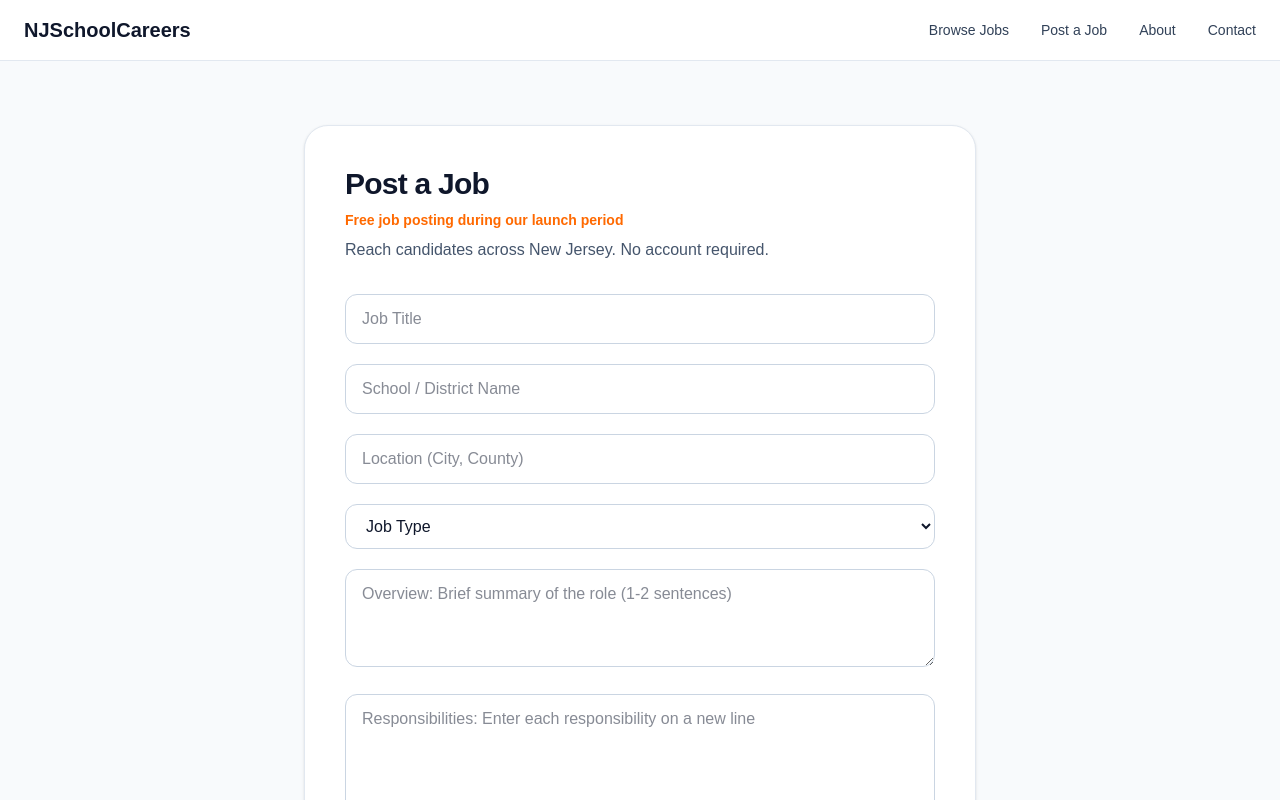
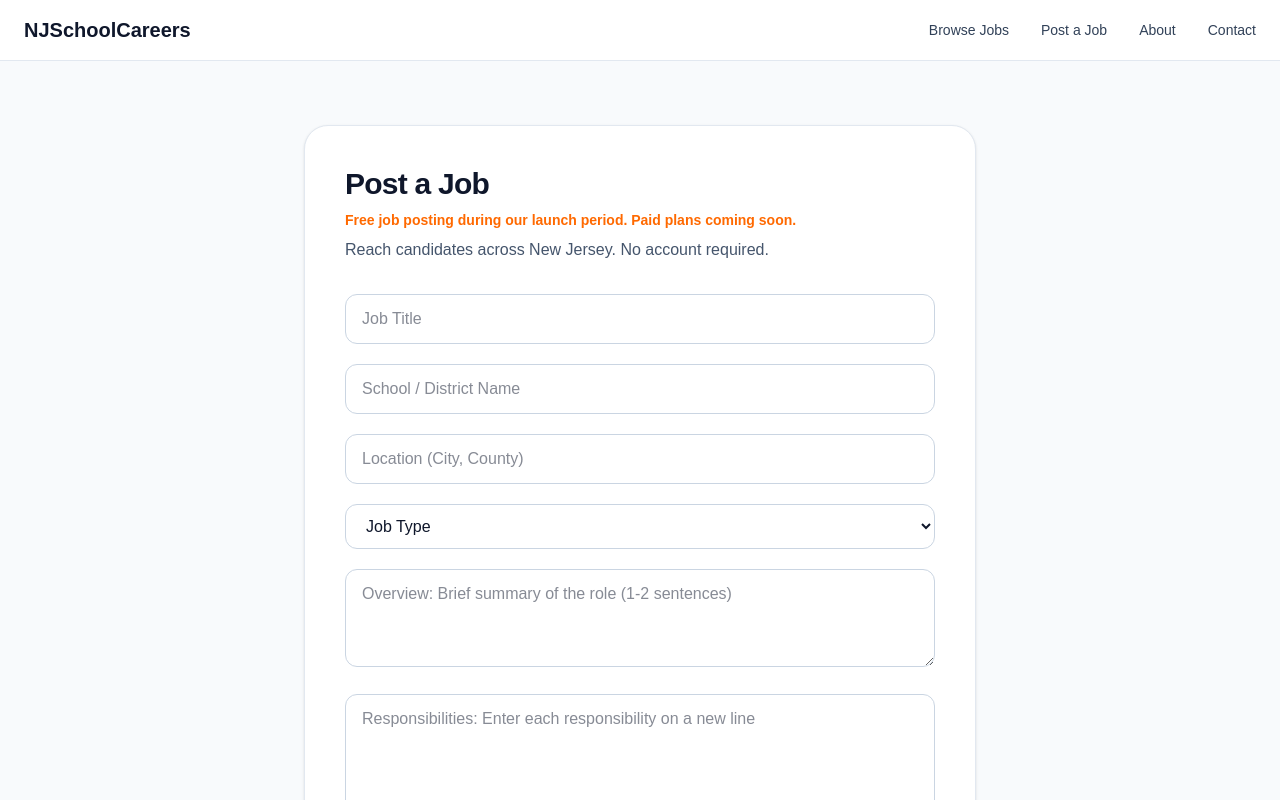
Before and after one commit to njwilkin1/nj-school-careers, a Next.js app: page /post-job in a window 1280 px wide. Shown: the top 800 px of the page. Built offline with nearby package versions, Linux system fonts and the light colour scheme.

Commit message:
Update pricing messaging and employer text

```diff
--- a/app/page.tsx
+++ b/app/page.tsx
@@ -305,7 +305,7 @@ export default async function Home() {
         </div>
 
         <p className="mt-3 text-sm text-green-600">
-          Posting jobs is currently free for New Jersey schools during launch.
+        Free job posting during our launch period. Paid plans coming soon.
         </p>
 
         <div className="mt-8 grid gap-5 lg:grid-cols-2">
--- a/app/post-job/page.tsx
+++ b/app/post-job/page.tsx
@@ -119,7 +119,7 @@ Email: ${form.contactEmail}
         <h1 className="text-3xl font-bold tracking-tight">Post a Job</h1>
 
         <p className="mt-2 text-sm font-semibold text-orange-500">
-          Free job posting during our launch period
+          Free job posting during our launch period. Paid plans coming soon.
         </p>
 
         <p className="mt-2 text-slate-600">
```
